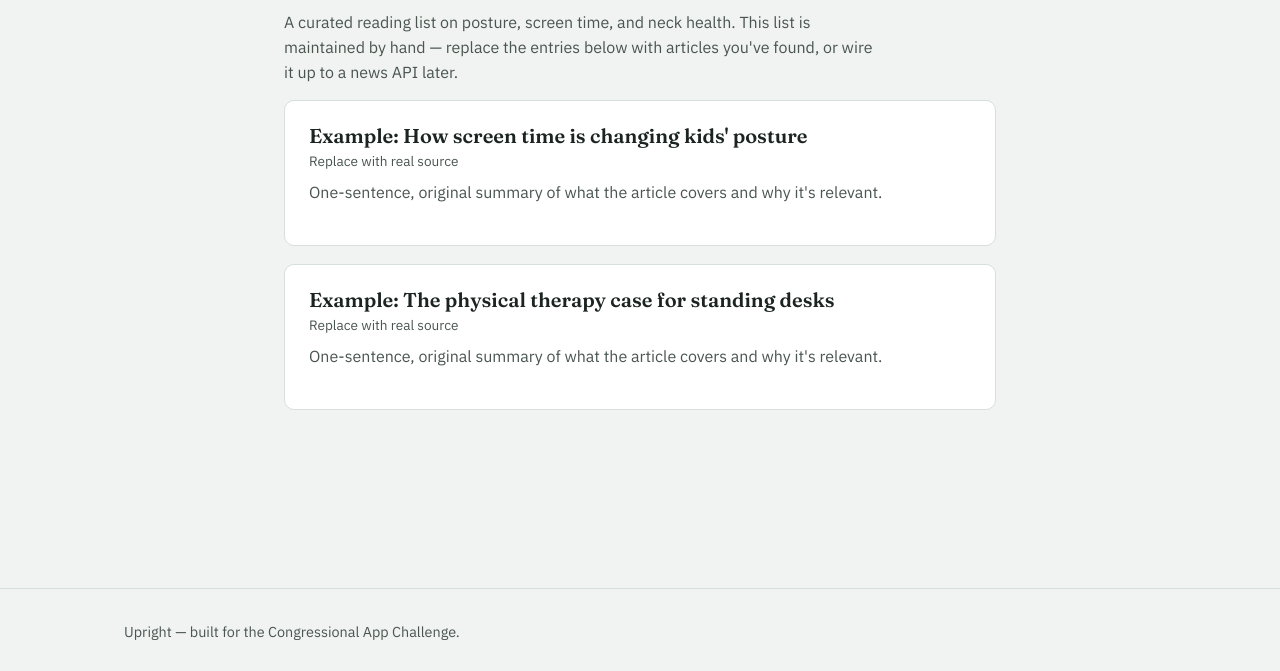
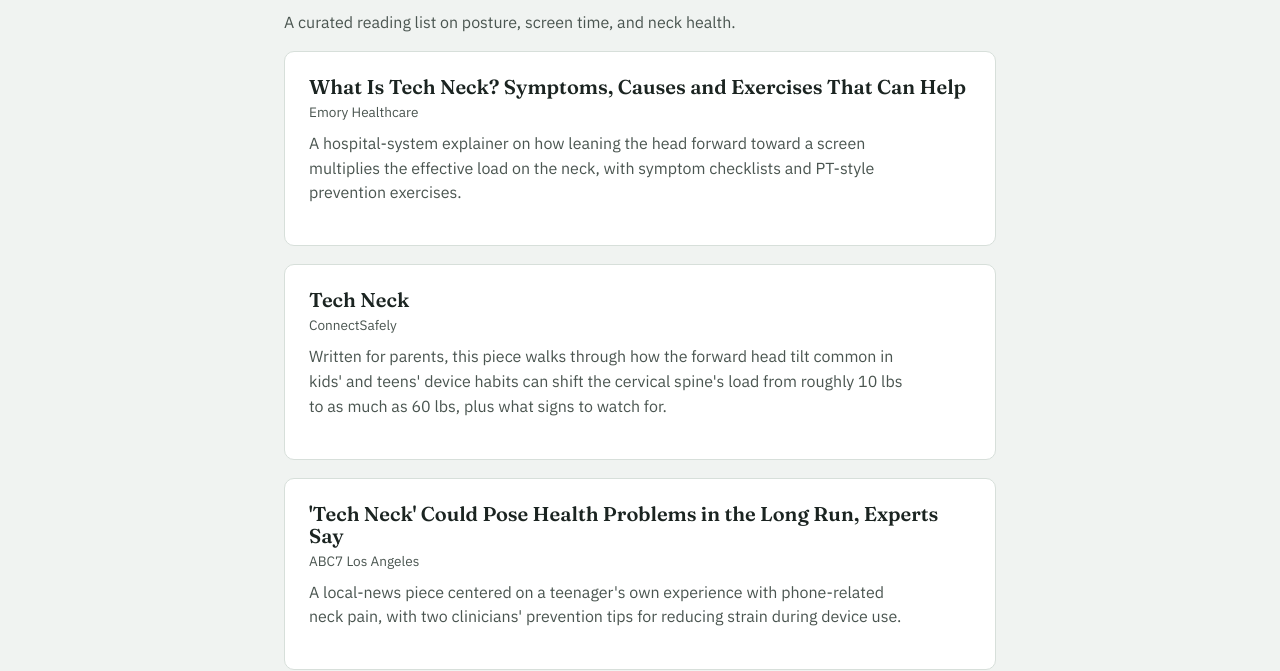
Before and after one commit to carckedatfortnite/upright, a plain HTML site: page pages/news.html in a window 1280 px wide. Shown: the part 145-816 px from the top of the page. Drawn offline with Linux system fonts and the light colour scheme.

Commit message:
Add real curated articles to news page

```diff
--- a/pages/news.html
+++ b/pages/news.html
@@ -27,7 +27,7 @@
 
 <div class="container" style="padding: 40px 24px 80px; max-width: 760px;">
   <h2>Posture & health articles</h2>
-  <p>A curated reading list on posture, screen time, and neck health. This list is maintained by hand — replace the entries below with articles you've found, or wire it up to a news API later.</p>
+  <p>A curated reading list on posture, screen time, and neck health.</p>
 
   <div id="articles"></div>
 </div>
@@ -35,20 +35,32 @@
 <footer><div class="container">Upright — built for the Congressional App Challenge.</div></footer>
 
 <script>
-  // Replace with real articles you've read and want to recommend.
-  // Keep summaries short and in your own words — don't copy article text.
+  // Curated by hand. Summaries are written in our own words, not copied
+  // from the source — replace or add to this list as you find more.
   const ARTICLES = [
     {
-      title: "Example: How screen time is changing kids' posture",
-      source: "Replace with real source",
-      summary: "One-sentence, original summary of what the article covers and why it's relevant.",
-      url: "#",
+      title: "What Is Tech Neck? Symptoms, Causes and Exercises That Can Help",
+      source: "Emory Healthcare",
+      summary: "A hospital-system explainer on how leaning the head forward toward a screen multiplies the effective load on the neck, with symptom checklists and PT-style prevention exercises.",
+      url: "https://www.emoryhealthcare.org/stories/ortho/what-is-tech-neck-symptoms-causes-and-exercises-that-can-help",
     },
     {
-      title: "Example: The physical therapy case for standing desks",
-      source: "Replace with real source",
-      summary: "One-sentence, original summary of what the article covers and why it's relevant.",
-      url: "#",
+      title: "Tech Neck",
+      source: "ConnectSafely",
+      summary: "Written for parents, this piece walks through how the forward head tilt common in kids' and teens' device habits can shift the cervical spine's load from roughly 10 lbs to as much as 60 lbs, plus what signs to watch for.",
+      url: "https://connectsafely.org/tech-neck/",
+    },
+    {
+      title: "'Tech Neck' Could Pose Health Problems in the Long Run, Experts Say",
+      source: "ABC7 Los Angeles",
+      summary: "A local-news piece centered on a teenager's own experience with phone-related neck pain, with two clinicians' prevention tips for reducing strain during device use.",
+      url: "https://abc7.com/post/tech-neck-could-pose-health-problems-in-long-run-experts-say-/1076108/",
+    },
+    {
+      title: "Tech Neck: Physical Therapy Exercises and Treatment for Forward Head Posture",
+      source: "Physitrack",
+      summary: "A physical-therapy-oriented breakdown of why forward head posture overloads specific neck muscles, citing a controlled study where combining manual therapy with retraction exercises improved both pain and posture.",
+      url: "https://www.physitrack.com/insights/tech-neck-physical-therapy-exercises",
     },
   ];
 
```
Also changed, not shown: pages/about.html (+7 -7 lines).
